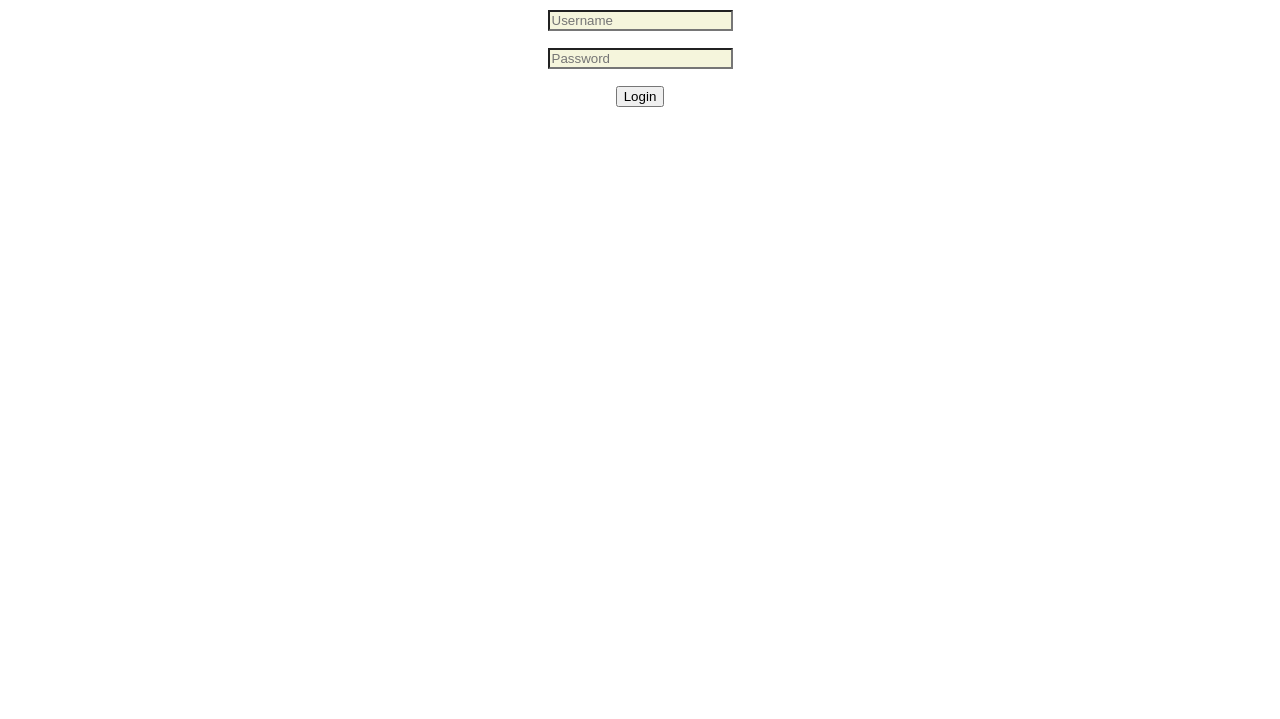
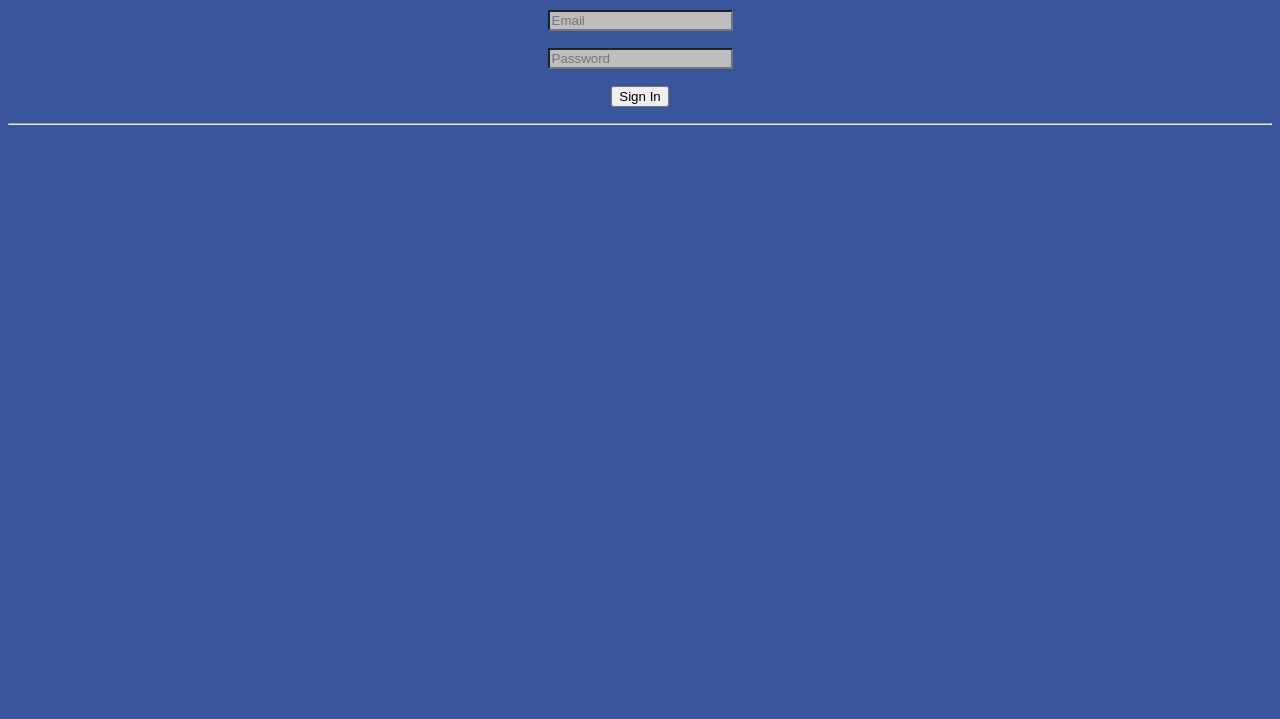
Before and after one commit to CloudBGo/Javascript, a plain HTML site: page index.html in a window 1280 px wide. Shown: the part 81-800 px from the top of the page. Drawn offline with Linux system fonts and the light colour scheme.

Commit message:
second commit

```diff
--- a/index.html
+++ b/index.html
@@ -1,50 +1,49 @@
 <!DOCTYPE html>
 <html lang="en">
-
 <head>
-    <title>javascript </title>
+    <title>JavaScript Sample</title>
     <style>
-        /* Eto is CSS - Cascading Style Sheet */
-        #divContainer {
-            text-align:Center;
-        }
-
-        .redText {
-           color: red;
-           background-color:beige;
 
 
+
+        #divContainer {
+            text-align: center;
         }
-
-         /* Eto sample ng may event */
+        .redText {
+            color: black;
+            background-color: #bebebe;
+        }
         .redText:hover {
-            color: blue;
-            background-color: green;
-
-
+            color: black;
+            background-color: #bdffdb;
         }
-
-        /* Eto pang all same tag element */
-        div{
+        div {
             margin-bottom: 1rem;
             font-size: large;
+        }
+    </style>
 
+</head>
 
-        }
-        </style>
-        </head>
+<body style="background-color:#39569c;">
+    <div id="divContainer">
+        <h1 style="color: white;">Login</h1>
+        <div><input type="text" placeholder="Email" class="redText"></input></div>
+        <div><input type="password" placeholder="Password" class="redText"></input></div>
+        <div><button id="buttonLogin">Sign In</button></div>
+        <hr>
+    </div>
 
-        <body>
-            <div id="divContainer">
-                <h1>Login</h1>
-                <div>
-                    <input type="text"
-                    placeholder="Username" class="redText">
-                </div>
-                    <div>
-                        <input type="password"
-                        placeholder="Password" class="redText">
-                    </div>
-                <div><button>Login</button></div>
-                </div>
-                </body>
+</body>
+
+<script>
+    alert("Hello World");
+    console.log("Hello World", 1 + 1);
+
+    let buttonLogin = document.querySelector("#buttonLogin")
+    buttonLogin.onclick = function () {
+        alert("Login Succesful.");
+    }
+</script>
+
+</html>
```
